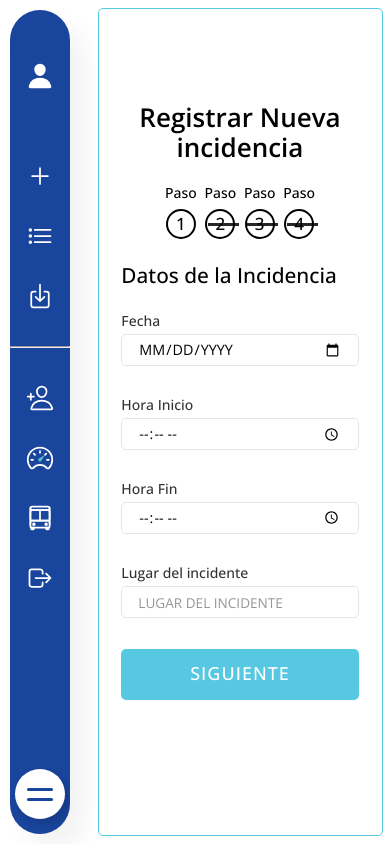
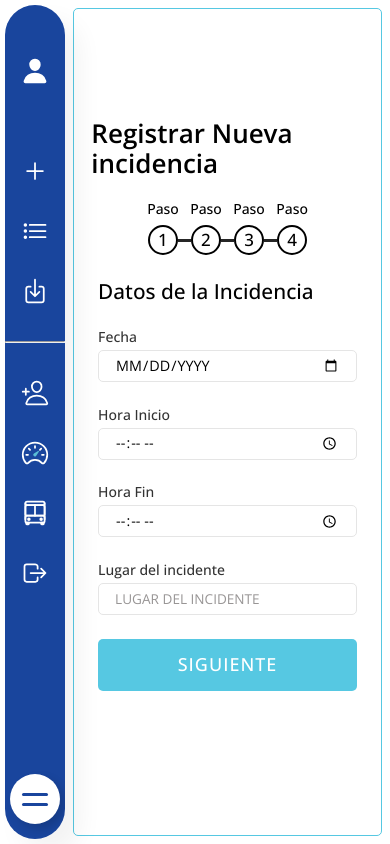
Before and after one commit to aniapalominoq/CRUD-incidencias-php, a PHP site: page /inicio.php in a window 390 px wide. Run offline with PHP 8.4, Linux system fonts and the light colour scheme; a user stored in the database is signed in; data comes from the database, SQL or seed files in the repository; some libraries are stand-ins or nearby versions.

Commit message:
add:estilos  version movil ala barra de progreso del formulario de registro de incidencia

```diff
--- a/modulos/registro_incidencias.php
+++ b/modulos/registro_incidencias.php
@@ -158,7 +158,7 @@
                         <input name="id_bus" id="id_bus" type="text" class="addIncidents__form-input" placeholder="id bus" disabled>
                     </div>
                     <div class="addIncidents__form-field">
-                        <label for="placa" class="addIncidents__form-label">Número placa</label>
+                        <label for="placa" class="addIncidents__form-label"> Placa</label>
                         <input name="placa" id="placa" type="text" class="addIncidents__form-input" placeholder="placa de bus" disabled>
                     </div>
                 </div>
@@ -171,7 +171,7 @@
                         </datalist>
                     </div>
                     <div class="addIncidents__form-field">
-                        <label for="cod_cacc" class="addIncidents__form-label"> Codigo CACC</label>
+                        <label for="cod_cacc" class="addIncidents__form-label"> CACC</label>
                         <input name="cod_cacc" id="cod_cacc" type="text" class="addIncidents__form-input" placeholder=" cod. cacc" disabled>
                     </div>
                     <div class="addIncidents__form-field">
--- a/public/css/inicio.css
+++ b/public/css/inicio.css
@@ -193,10 +193,15 @@
 
 /* media queries */
 @media screen and (max-width: 767px) {
+    .inicio__body {
+    padding-left: 65px;}
 
 .active{
     width:220px;
     border-radius: 15px;
+}
+.inicio__navegation{
+    inset:5px;
 }
 
 
--- a/public/css/resgistro_incidencias.css
+++ b/public/css/resgistro_incidencias.css
@@ -257,6 +257,7 @@ width:20px ;
 @media screen and (max-width: 767px) {
 .addIncidents__container{
     padding:10px ;
+    text-align: left;
     }
 
 .addIncidents__container-header{
@@ -321,6 +322,10 @@ height: 2rem;
 .addIncidents__form-select{
    height:2rem;
    font-size: 0.9rem;
+}
+.addIncidents__progress-bullet::before, .addIncidents__progress-bullet::after{
+    right: -15px;
+        width: 50%;
 }
 
 .btns{
```
